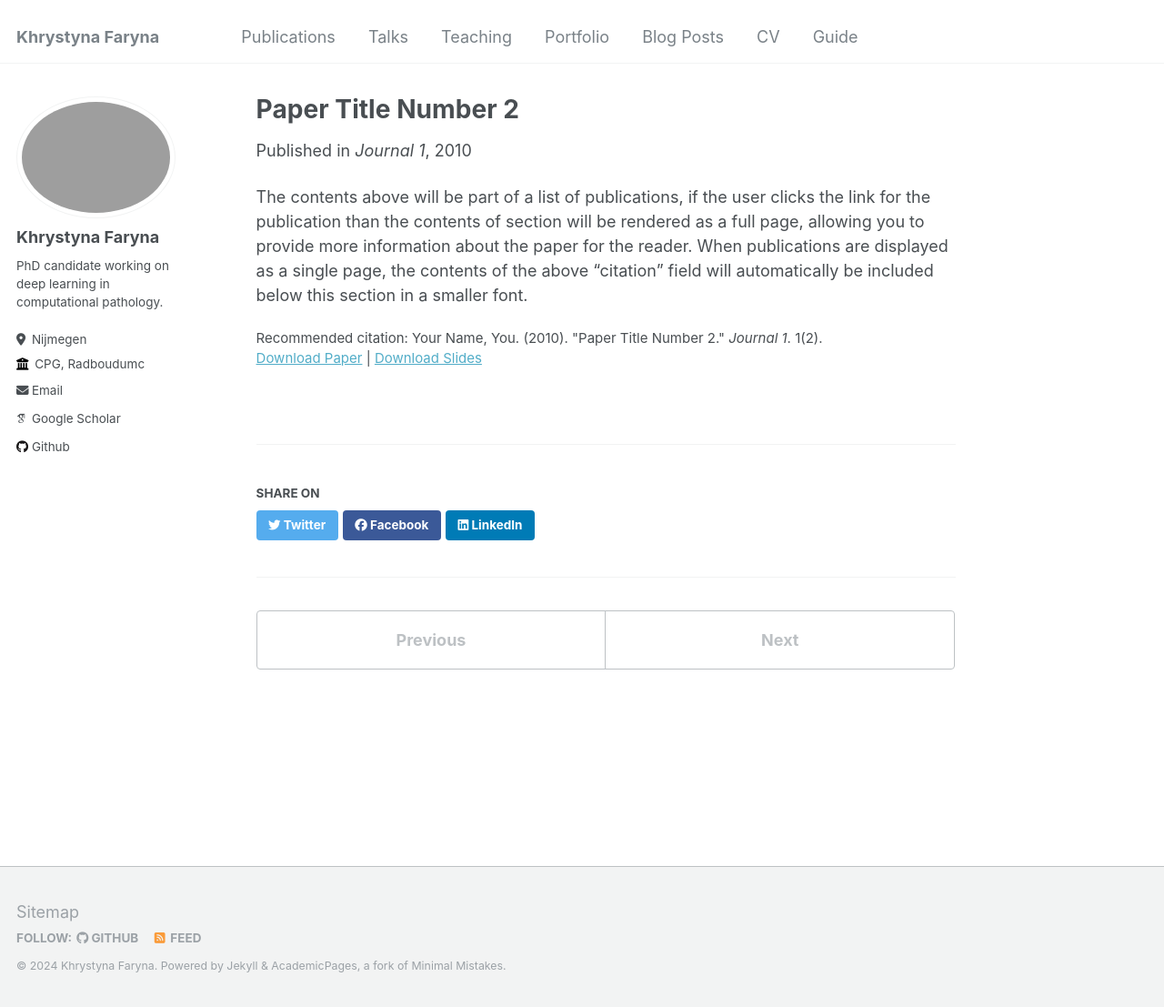
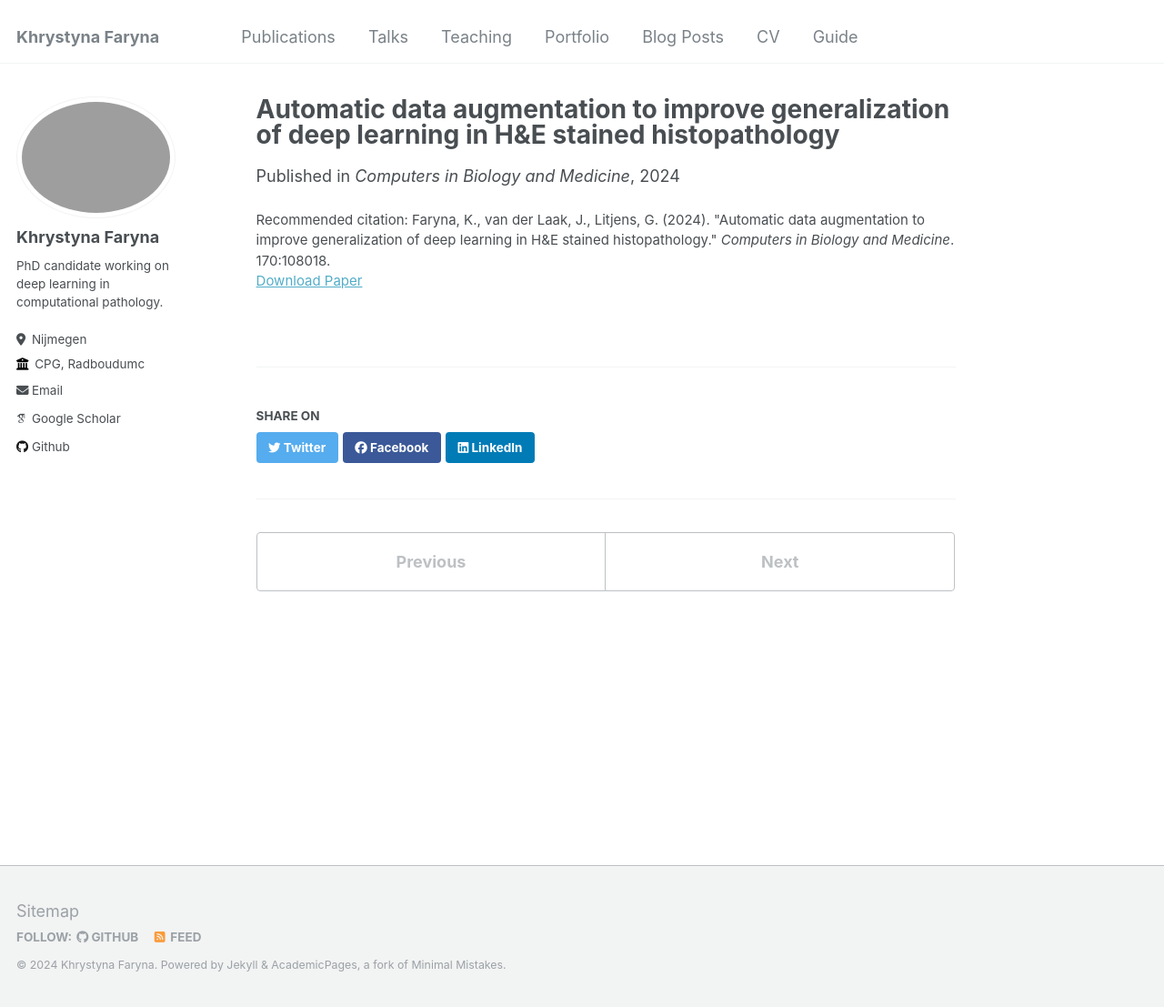
Before and after one commit to KhrystynaFaryna/khrystynafaryna.github.io, a Jekyll site: the page built from _publications/2010-10-01-paper-title-number-2.md, in a window 1280 px wide and 1107 px high. Shown: the whole window at 91% size. Built offline with Jekyll 4.4.1, drawn with Linux system fonts in a browser that asks for light colours; some web fonts are replaced.

Commit message:
Update 2010-10-01-paper-title-number-2.md

```diff
--- a/_publications/2010-10-01-paper-title-number-2.md
+++ b/_publications/2010-10-01-paper-title-number-2.md
@@ -1,13 +1,12 @@
----
-title: "Paper Title Number 2"
-collection: publications
-permalink: /publication/2010-10-01-paper-title-number-2
-excerpt: 'This paper is about the number 2. The number 3 is left for future work.'
-date: 2010-10-01
-venue: 'Journal 1'
-slidesurl: 'http://academicpages.github.io/files/slides2.pdf'
-paperurl: 'http://academicpages.github.io/files/paper2.pdf'
-citation: 'Your Name, You. (2010). &quot;Paper Title Number 2.&quot; <i>Journal 1</i>. 1(2).'
 ---
 
-The contents above will be part of a list of publications, if the user clicks the link for the publication than the contents of section will be rendered as a full page, allowing you to provide more information about the paper for the reader. When publications are displayed as a single page, the contents of the above "citation" field will automatically be included below this section in a smaller font.
+title: "Automatic data augmentation to improve generalization of deep learning in H&E stained histopathology"
+collection: publications
+permalink: /publication/2024-automatic-data-augmentation
+excerpt: 'This paper explores automatic data augmentation techniques for histopathology.'
+date: 2024-01-01
+venue: 'Computers in Biology and Medicine'
+paperurl: 'https://doi.org/10.1016/j.compbiomed.2024.108018'
+citation: 'Faryna, K., van der Laak, J., Litjens, G. (2024). &quot;Automatic data augmentation to improve generalization of deep learning in H&E stained histopathology.&quot; <i>Computers in Biology and Medicine</i>. 170:108018.'
+
+---
```
